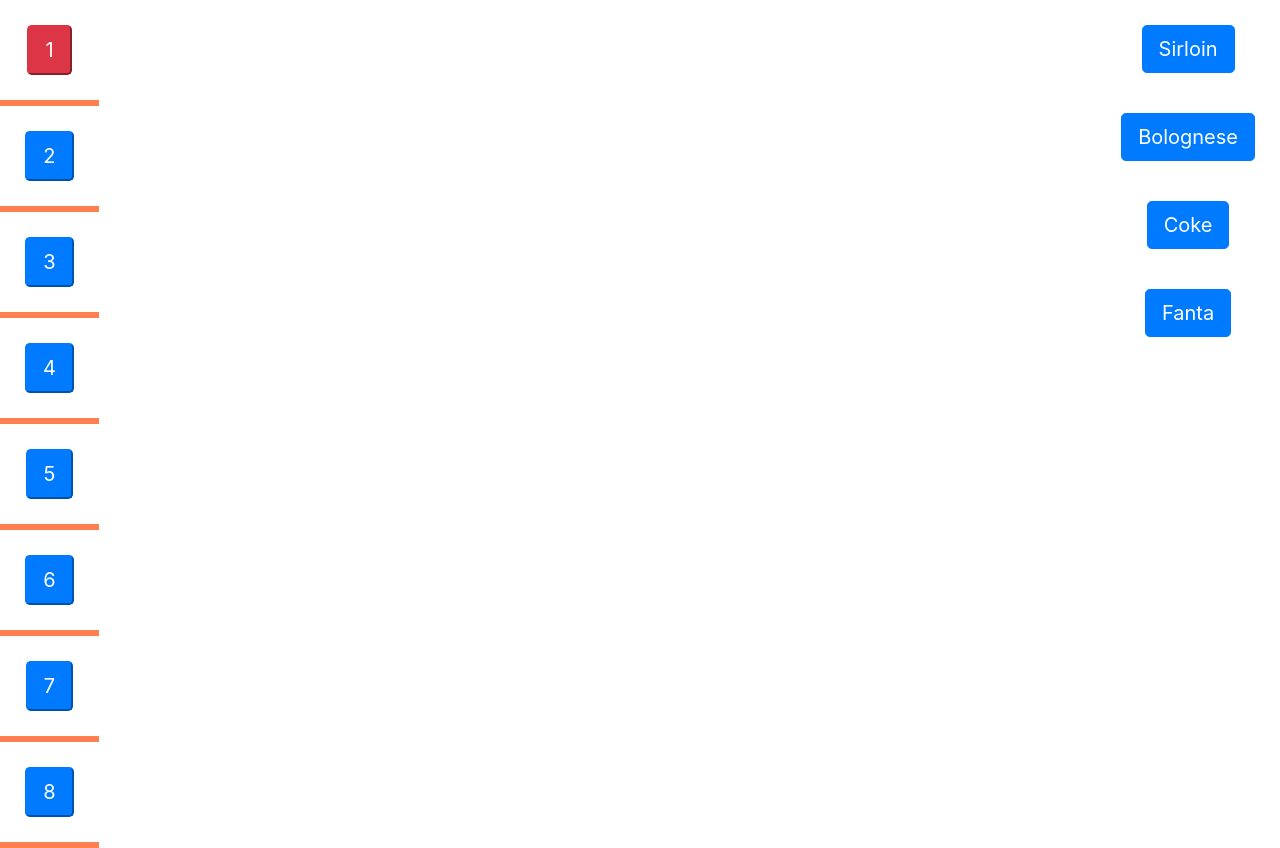
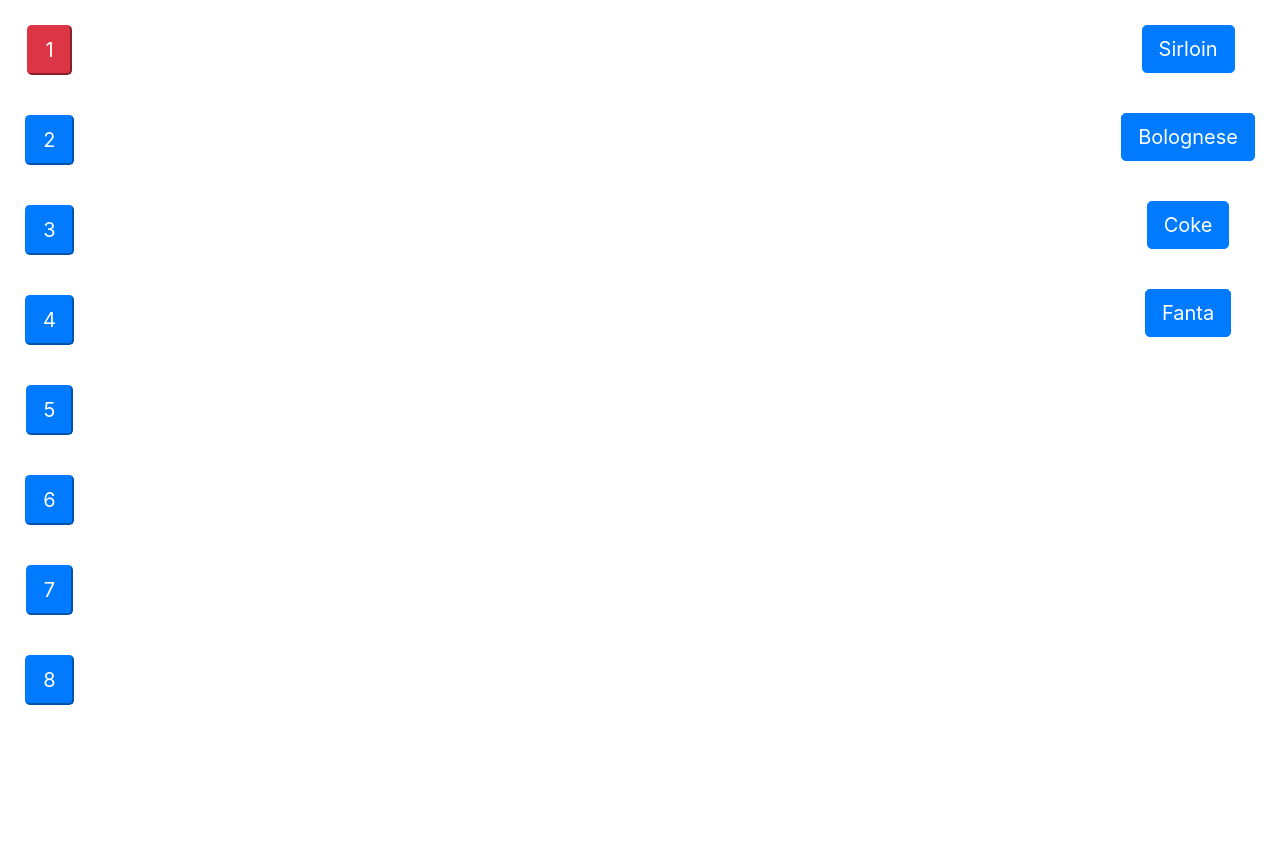
Before and after one commit to Mpinan/POS_system, a React (Create React App) app in the folder pos/: page / in a window 1280 px wide. After the commit the page ends 800 px from the top, so only its background shows below. Built offline with nearby package versions, Linux system fonts and the light colour scheme; the HTML template or start-up script is replaced by a standard one.

Commit message:
Fixed border

```diff
--- a/pos/src/Components/Table/table.jsx
+++ b/pos/src/Components/Table/table.jsx
@@ -44,6 +44,7 @@
             {this.props.number}
           </button>
         </div>
+        {this.state.showTable ? (
           <div
             style={{
               borderStyle: "solid",
@@ -51,13 +52,12 @@
               position: "relative",
             }}
           >
-          {this.state.showTable ? (
             <ItemsList
               listItems={this.state.selectedTableItems}
               tableNumber={this.state.selectedTable}
             />
+          </div>
         ) : null}
-        </div>
       </div>
     );
   }
```
Lines whose indentation alone changed are shown as unchanged.
